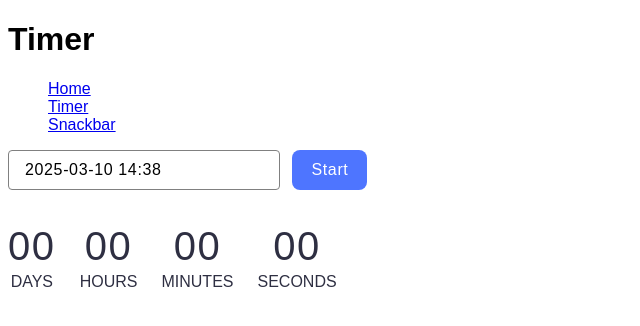
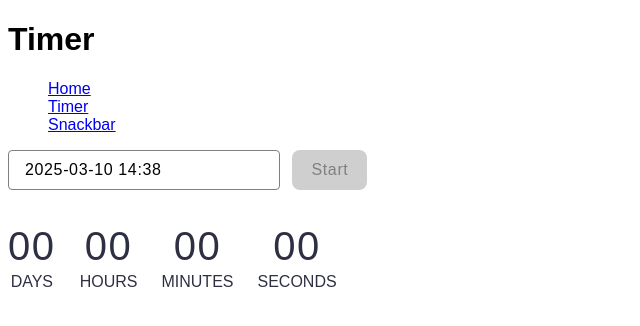
Before and after one commit to alexdevsprint/goit-js-hw-10, a plain HTML site: page 1-timer.html in a window 1280 px wide. Shown: the whole page, without its empty margins (0-640 px from the left). Drawn offline with Linux system fonts and the light colour scheme.

Commit message:
Deploying to gh-pages from @ alexdevsprint/goit-js-hw-10@3a40635b47fb25b75fb7d57db04a2d0d2f8fe531 🚀

```diff
--- a/1-timer.html
+++ b/1-timer.html
@@ -21,7 +21,7 @@
     </nav>
 
     <input type="text" id="datetime-picker" />
-    <button type="button" data-start>Start</button>
+    <button type="button" data-start disabled>Start</button>
 
     <div class="timer">
       <div class="field">
--- a/1-timer.js
+++ b/1-timer.js
@@ -1,2 +1,2 @@
-import"./assets/modulepreload-polyfill-B5Qt9EMX.js";/* empty css                      */import{f as c,i}from"./assets/vendor-BbbuE1sJ.js";const u=document.querySelector("input#datetime-picker"),t=document.querySelector("button[data-start]"),d={enableTime:!0,time_24hr:!0,defaultDate:new Date,minuteIncrement:1,onClose(e){e[0]>new Date?(e[0],t.disabled=!1):(t.disabled=!0,i.error({title:"Error",message:"Please choose a date in the future"}))}};c(u,d);function o(e){const n=Math.floor(e/864e5),r=Math.floor(e%864e5/36e5),s=Math.floor(e%864e5%36e5/6e4),a=Math.floor(e%864e5%36e5%6e4/1e3);return{days:n,hours:r,minutes:s,seconds:a}}console.log(o(2e3));console.log(o(14e4));console.log(o(2414e4));
+import"./assets/modulepreload-polyfill-B5Qt9EMX.js";/* empty css                      */import{f as u,i as d}from"./assets/vendor-BbbuE1sJ.js";let r;const a=document.querySelector("input#datetime-picker"),t=document.querySelector("button[data-start]"),m={enableTime:!0,time_24hr:!0,defaultDate:new Date,minuteIncrement:1,onClose(e){e[0]>new Date?(r=e[0],t.disabled=!1):(t.disabled=!0,d.error({title:"Error",message:"Please choose a date in the future"}))}};u(a,m);t.addEventListener("click",f);function f(){a.disabled=!0,t.disabled=!0;let e=r-new Date,n=setInterval(()=>{e=e-1,console.log(o(e)),e===0&&clearInterval(n)},1e3)}function o(e){const s=Math.floor(e/864e5),i=Math.floor(e%864e5/36e5),l=Math.floor(e%864e5%36e5/6e4),c=Math.floor(e%864e5%36e5%6e4/1e3);return{days:s,hours:i,minutes:l,seconds:c}}console.log(o(2e3));console.log(o(14e4));console.log(o(2414e4));
 //# sourceMappingURL=1-timer.js.map
```
Also changed, not shown: 1 other file.
